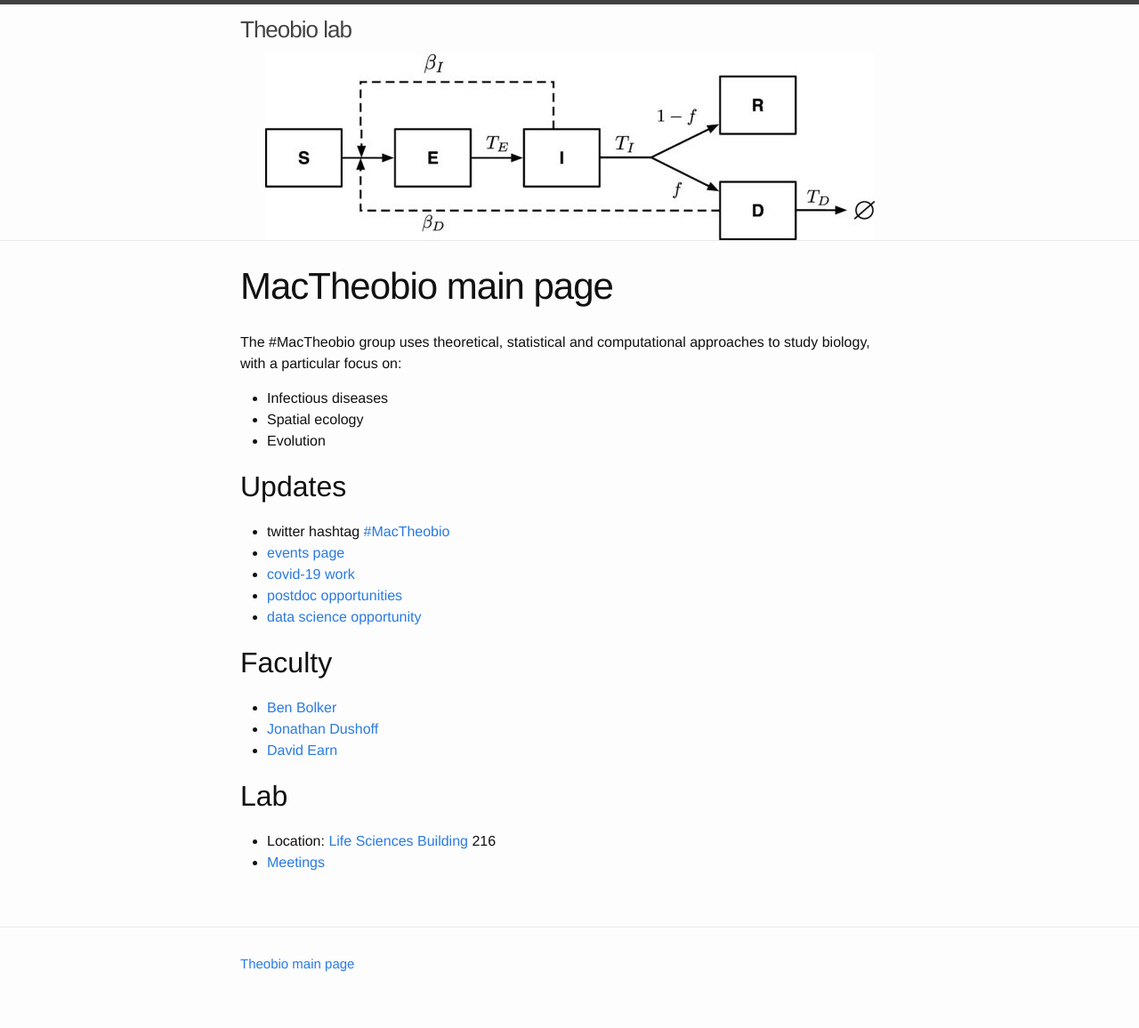
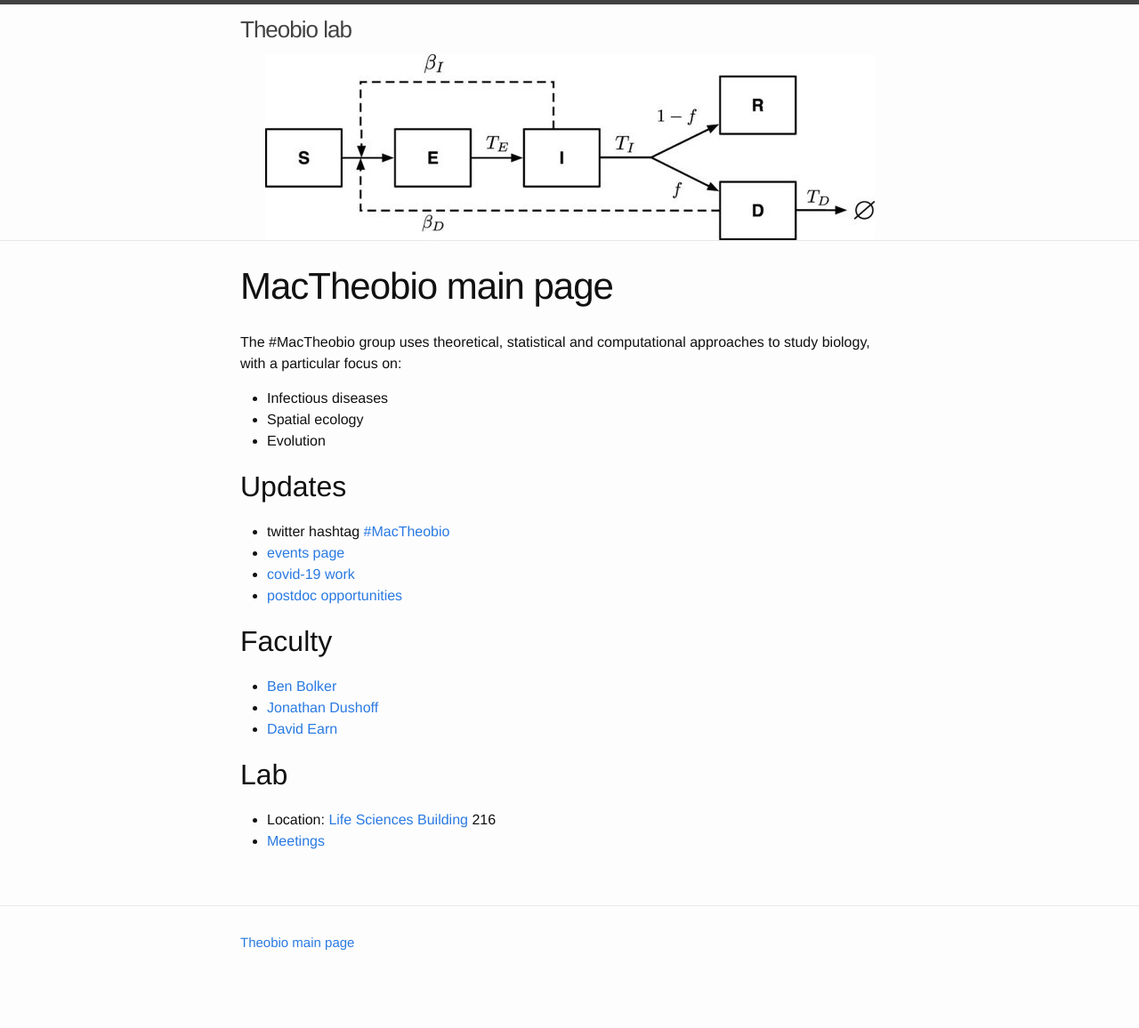
Before and after one commit to mac-theobio/mac-theobio.github.io, a Jekyll site: the page built from index.md, in a window 1280 px wide. Shown: the whole page at 89% size. Built offline with Jekyll 4.4.1, drawn with Linux system fonts in a browser that asks for light colours; after the commit the page ends 1132 px from its top, so only the background shows below that.

Commit message:
remove data science job

```diff
--- a/index.md
+++ b/index.md
@@ -17,7 +17,6 @@ Updates
 * [events page](events/index.html)
 * [covid-19 work](covid-19/index.html)
 * [postdoc opportunities](postdoc.html)
-* [data science opportunity](data-science.html)
 
 Faculty
 -------
```
